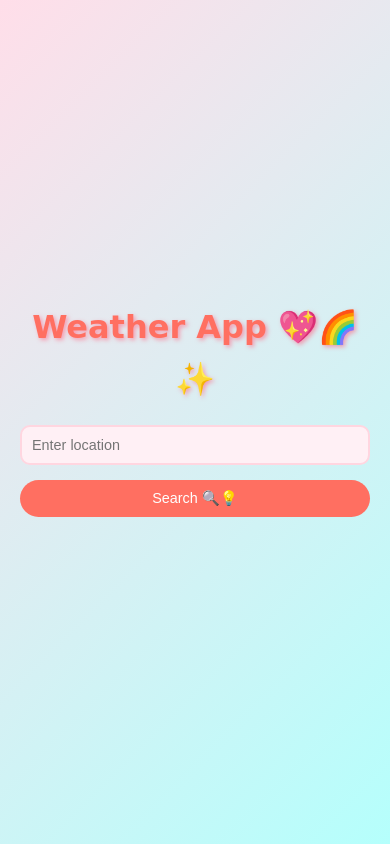
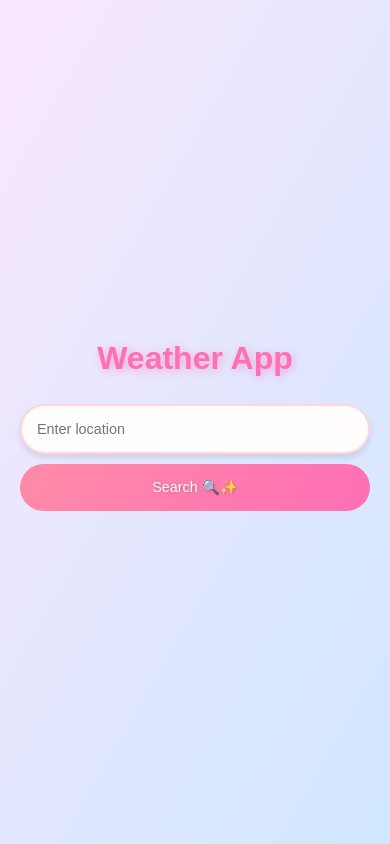
Before and after one commit to Arpita244/weather-app, a React (Create React App) app: page / in a window 390 px wide. Built offline with nearby package versions, Linux system fonts and the light colour scheme.

Commit message:
15th commit

```diff
--- a/src/App.css
+++ b/src/App.css
@@ -1,20 +1,19 @@
-/* Reset default styles */
+/* Reset Default Styles */
 * {
   margin: 0;
   padding: 0;
   box-sizing: border-box;
 }
 
-/* Base styles */
 body {
-  font-family: 'Comic Sans MS', cursive, sans-serif; /* Cute font */
-  background: linear-gradient(135deg, #ffdee9, #b5fffc); /* Pastel gradient */
-  color: #333;
+  font-family: 'Poppins', sans-serif;
+  background: linear-gradient(120deg, #f9e7fe, #d0e7ff);
+  color: #4a4a4a;
+  overflow-x: hidden;
   line-height: 1.6;
-  padding: 0;
-  margin: 0;
 }
 
+/* App Container */
 .app-container {
   min-height: 100vh;
   display: flex;
@@ -22,195 +21,206 @@ body {
   align-items: center;
   justify-content: center;
   padding: 20px;
+  position: relative;
+  background-size: 150px;
 }
 
 .app-title {
-  font-size: 2.5rem;
+  font-size: 3rem;
   font-weight: bold;
   margin-bottom: 20px;
   text-align: center;
-  color: #ff6f61;
-  animation: fadeIn 1s ease-out;
-  text-shadow: 2px 2px 4px rgba(255, 105, 135, 0.6);
+  color: #ff6fb5;
+  text-shadow: 2px 2px 8px rgba(255, 105, 180, 0.5);
+  position: relative;
+  animation: popIn 1s ease-out;
 }
 
 .app-title::after {
-  content: " 💖🌈✨";
+  font-size: 1.5rem;
+  position: absolute;
+  top: 10px;
+  right: -20px;
 }
 
+/* Search Section */
 .search-container {
   display: flex;
   flex-direction: column;
   gap: 15px;
-  margin-bottom: 25px;
   width: 100%;
   max-width: 400px;
-  animation: fadeIn 1s ease-out 0.2s;
+  animation: fadeIn 1.2s ease-out;
 }
 
 .search-input {
-  padding: 12px;
+  padding: 15px;
   border: 2px solid #ffd6e0;
-  border-radius: 10px;
-  width: 100%;
+  border-radius: 25px;
   font-size: 1rem;
-  background-color: #fff0f5;
-  color: #333;
-  transition: border-color 0.3s, box-shadow 0.3s;
+  background-color: #fffdfc;
+  box-shadow: 0 4px 6px rgba(0, 0, 0, 0.1);
+  transition: all 0.3s ease-in-out;
 }
 
 .search-input:focus {
   outline: none;
-  border-color: #ff6f61;
-  box-shadow: 0 0 10px rgba(255, 111, 97, 0.5);
+  border-color: #ff6fb5;
+  box-shadow: 0 0 10px rgba(255, 111, 181, 0.5);
 }
 
 .search-button {
-  padding: 12px 20px;
-  background-color: #ff6f61;
+  padding: 15px;
+  font-size: 1.2rem;
+  background: linear-gradient(120deg, #ff8ba7, #ff6fb5);
   color: white;
   border: none;
-  border-radius: 20px;
+  border-radius: 25px;
   cursor: pointer;
-  width: 100%;
-  font-size: 1.1rem;
-  transition: background-color 0.3s ease-in-out, transform 0.2s;
+  transition: transform 0.3s ease, box-shadow 0.3s;
+  text-shadow: 1px 1px 3px rgba(0, 0, 0, 0.2);
 }
 
 .search-button:hover {
-  background-color: #ff867c;
-  transform: scale(1.05);
+  transform: scale(1.1);
+  box-shadow: 0 6px 12px rgba(255, 111, 181, 0.4);
 }
 
 .search-button::after {
-  content: " 🔍💡";
+  content: " 🔍✨";
 }
 
-.error-message {
-  color: #ff3d00;
-  margin-bottom: 20px;
-  text-align: center;
-  font-size: 1.2rem;
-  font-weight: bold;
-}
-
+/* Weather Section */
 .weather-container {
-  background-color: #ffffff;
+  background-color: #fff;
+  border-radius: 30px;
   padding: 20px;
-  border-radius: 20px;
-  box-shadow: 0 4px 6px rgba(0, 0, 0, 0.1);
   width: 100%;
   max-width: 400px;
   text-align: center;
-  animation: slideUp 0.5s ease-out;
+  box-shadow: 0 4px 8px rgba(0, 0, 0, 0.1);
+  animation: slideIn 0.8s ease-out;
   position: relative;
 }
 
 .weather-container::before {
-  content: "☁️🌞❄️";
   font-size: 2rem;
   position: absolute;
-  top: -30px;
-  right: -10px;
-  opacity: 0.8;
+  top: -20px;
+  left: -20px;
+  opacity: 0.6;
 }
 
 .location-name {
-  font-size: 1.8rem;
+  font-size: 2rem;
   font-weight: bold;
   margin-bottom: 10px;
-  color: #00796b;
+  color: #ff6fb5;
+  text-shadow: 1px 1px 5px rgba(255, 111, 181, 0.5);
 }
 
 .weather-detail {
-  margin: 5px 0;
-  font-size: 1.1rem;
-  color: #00796b;
+  font-size: 1.2rem;
+  color: #555;
 }
 
-.weather-detail::before {
-  content: "✨ ";
+.weather-detail span {
+  display: inline-block;
+  margin-top: 10px;
+  padding: 5px 10px;
+  border-radius: 10px;
+  background: #ffdef5;
+  color: #ff6fb5;
 }
 
-/* Chart container */
+/* Chart Section with Fixed Graph Size */
 .chart-container {
-  width: 100%;
-  max-width: 600px;
   margin: 20px auto;
   padding: 20px;
-  background-color: #fffaf0;
-  border-radius: 20px;
-  box-shadow: 0 4px 6px rgba(0, 0, 0, 0.1);
+  background-color: #f9f9ff;
+  border-radius: 25px;
+  box-shadow: 0 4px 8px rgba(0, 0, 0, 0.1);
+  animation: fadeIn 1.5s ease-out;
   text-align: center;
-  animation: fadeIn 1s ease-out 0.4s;
-  position: relative;
 }
 
 .chart-container h3 {
   margin-bottom: 20px;
-  font-size: 1.2rem;
+  font-size: 1.5rem;
   font-weight: bold;
-  color: #ff6f61;
-}
-
-.chart-container h3::after {
-  content: " 📊🌟";
+  color: #6b5b95;
 }
 
 .chart-container canvas {
-  max-width: 100%;
-  max-height: 300px;
-  margin: 0 auto;
-  display: block;
+  width: 100%; /* Full width */
+  max-width: 400px; /* Limit graph width */
+  height: auto; /* Responsive height */
+  max-height: 250px; /* Fix graph height */
+  margin: 0 auto; /* Center the graph */
+  display: block; /* Block element */
 }
 
-/* Add cute animations */
-@keyframes fadeIn {
-  0% { opacity: 0; }
-  100% { opacity: 1; }
+/* Error Message */
+.error-message {
+  color: #ff3b3b;
+  font-size: 1.2rem;
+  text-align: center;
+  margin-top: 20px;
+  animation: shake 0.5s ease-in-out;
 }
 
-@keyframes slideUp {
-  0% { transform: translateY(20px); opacity: 0; }
-  100% { transform: translateY(0); opacity: 1; }
+/* Animations */
+@keyframes popIn {
+  0% { transform: scale(0); opacity: 0; }
+  100% { transform: scale(1); opacity: 1; }
+}
+
+@keyframes fadeIn {
+  0% { opacity: 0; transform: translateY(20px); }
+  100% { opacity: 1; transform: translateY(0); }
+}
+
+@keyframes slideIn {
+  0% { opacity: 0; transform: translateX(-100%); }
+  100% { opacity: 1; transform: translateX(0); }
+}
+
+@keyframes shake {
+  0%, 100% { transform: translateX(0); }
+  25% { transform: translateX(-10px); }
+  50% { transform: translateX(10px); }
+  75% { transform: translateX(-10px); }
 }
 
 /* Responsive Design */
 @media (max-width: 768px) {
-  .chart-container {
-    padding: 15px;
-    border-radius: 15px;
+  .search-container {
+    gap: 10px;
   }
 
-  .search-container {
-    flex-direction: column;
-  }
-
-  .search-input {
-    font-size: 0.9rem;
+  .app-title {
+    font-size: 2.5rem;
   }
 
   .search-button {
     font-size: 1rem;
   }
+
+  .weather-container {
+    padding: 15px;
+  }
 }
 
 @media (max-width: 480px) {
-  .chart-container {
-    padding: 10px;
-  }
-
   .app-title {
     font-size: 2rem;
   }
 
-  .search-input {
+  .search-input, .search-button {
     font-size: 0.9rem;
-    padding: 10px;
   }
 
-  .search-button {
-    font-size: 0.9rem;
+  .chart-container {
     padding: 10px;
   }
 }
```
